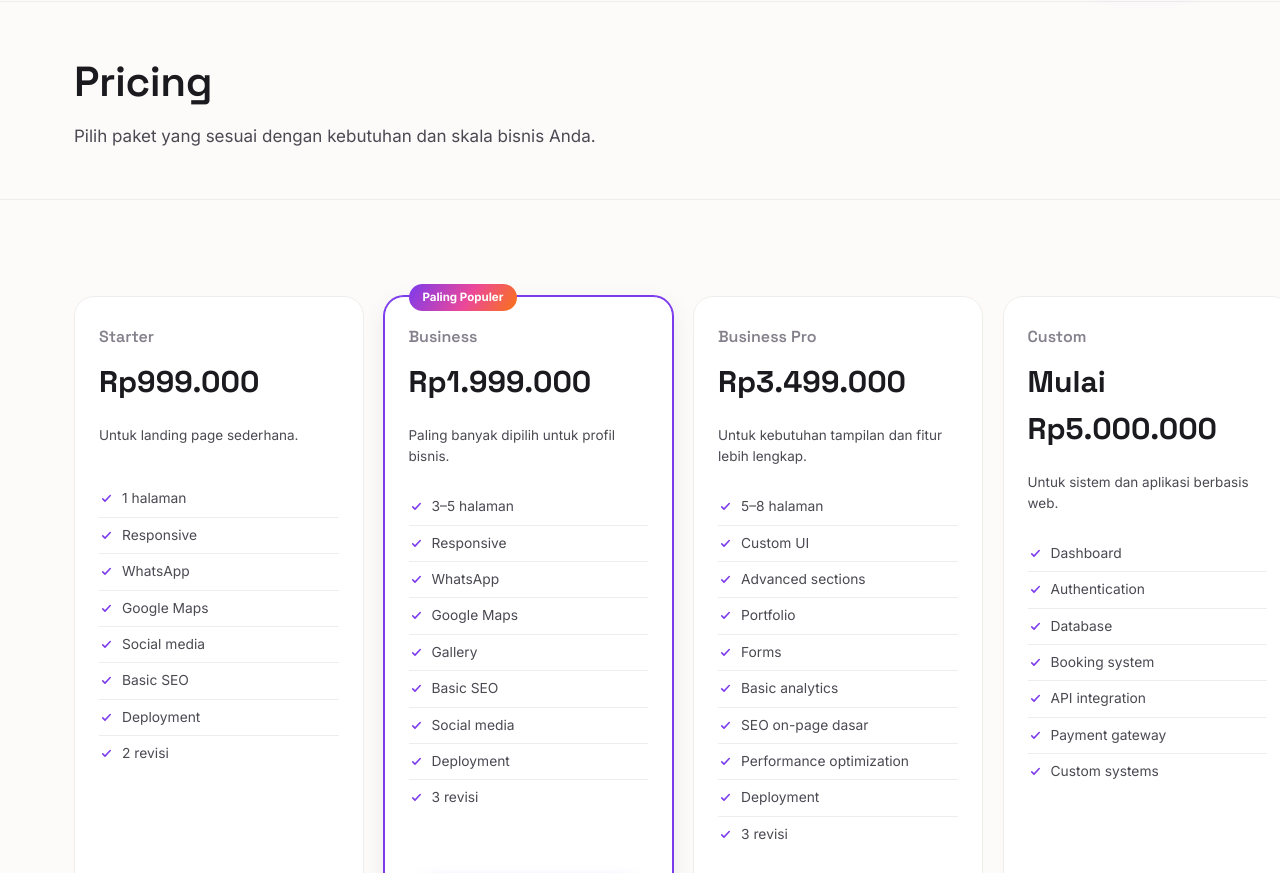
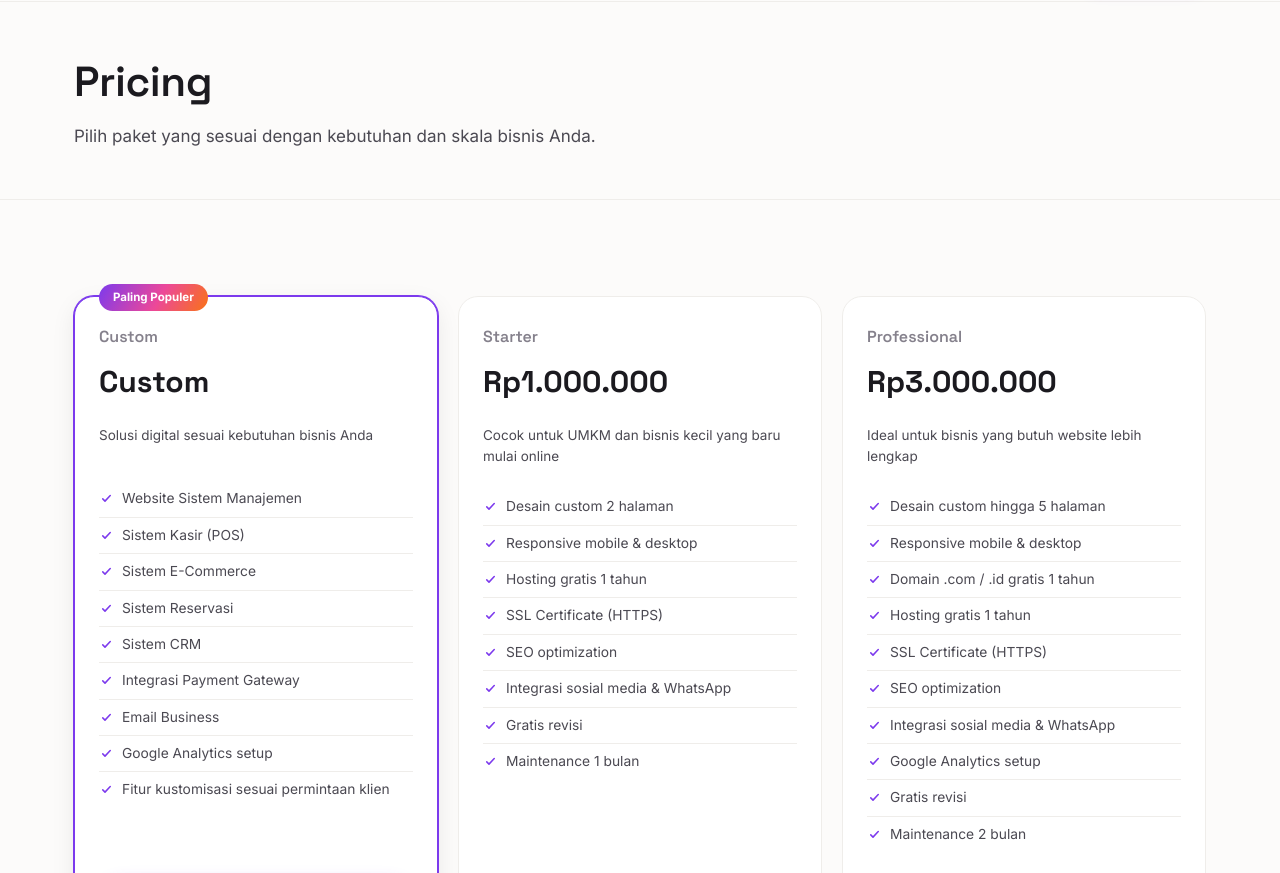
Before and after one commit to amayones/tria-lab, a plain HTML site: page pricing.html in a window 1280 px wide. Shown: the part 75-948 px from the top of the page. Drawn offline with Linux system fonts and the light colour scheme.

Commit message:
update pricing

```diff
--- a/assets/css/style.css
+++ b/assets/css/style.css
@@ -723,7 +723,7 @@ section{ padding: 96px 0; }
 /* ---------------- Pricing page ---------------- */
 .pricing-grid{
   display: grid;
-  grid-template-columns: repeat(4, 1fr);
+  grid-template-columns: repeat(3, 1fr);
   gap: 20px;
   align-items: stretch;
 }
--- a/assets/js/components/price-card.js
+++ b/assets/js/components/price-card.js
@@ -9,6 +9,9 @@ const CHECK_SVG = `<svg viewBox="0 0 20 20" fill="none" xmlns="http://www.w3.org
  */
 export function priceCardHtml(plan) {
   const priceDisplay = typeof plan.price === "number" ? formatRupiah(plan.price) : plan.priceLabel;
+  const ctaLink = plan.ctaLink || `/contact?plan=${encodeURIComponent(plan.name)}`;
+  const ctaLabel = plan.ctaLabel || "Konsultasikan Kebutuhan";
+  const isExternal = /^https?:\/\//.test(ctaLink);
 
   return `
     <div class="price-card ${plan.featured ? "featured" : ""}">
@@ -19,8 +22,8 @@ export function priceCardHtml(plan) {
       <ul>
         ${plan.features.map((f) => `<li>${CHECK_SVG}${f}</li>`).join("")}
       </ul>
-      <a href="/contact?plan=${encodeURIComponent(plan.name)}" class="btn ${plan.featured ? "btn-primary" : "btn-outline"} btn-block">
-        Konsultasikan Kebutuhan
+      <a href="${ctaLink}" ${isExternal ? `target="_blank" rel="noopener noreferrer"` : ""} class="btn ${plan.featured ? "btn-primary" : "btn-outline"} btn-block">
+        ${ctaLabel}
       </a>
     </div>
   `;
--- a/assets/js/data/pricing.js
+++ b/assets/js/data/pricing.js
@@ -1,77 +1,66 @@
 export const PRICING_PLANS = [
-  {
-    id: "starter",
-    name: "Starter",
-    price: 999000,
-    priceLabel: "Rp999.000",
-    description: "Untuk landing page sederhana.",
-    features: [
-      "1 halaman",
-      "Responsive",
-      "WhatsApp",
-      "Google Maps",
-      "Social media",
-      "Basic SEO",
-      "Deployment",
-      "2 revisi",
-    ],
-    featured: false,
-  },
-  {
-    id: "business",
-    name: "Business",
-    price: 1999000,
-    priceLabel: "Rp1.999.000",
-    description: "Paling banyak dipilih untuk profil bisnis.",
-    badge: "Paling Populer",
-    features: [
-      "3–5 halaman",
-      "Responsive",
-      "WhatsApp",
-      "Google Maps",
-      "Gallery",
-      "Basic SEO",
-      "Social media",
-      "Deployment",
-      "3 revisi",
-    ],
-    featured: true,
-  },
-  {
-    id: "business-pro",
-    name: "Business Pro",
-    price: 3499000,
-    priceLabel: "Rp3.499.000",
-    description: "Untuk kebutuhan tampilan dan fitur lebih lengkap.",
-    features: [
-      "5–8 halaman",
-      "Custom UI",
-      "Advanced sections",
-      "Portfolio",
-      "Forms",
-      "Basic analytics",
-      "SEO on-page dasar",
-      "Performance optimization",
-      "Deployment",
-      "3 revisi",
-    ],
-    featured: false,
-  },
   {
     id: "custom",
     name: "Custom",
     price: null,
-    priceLabel: "Mulai Rp5.000.000",
-    description: "Untuk sistem dan aplikasi berbasis web.",
+    priceLabel: "Custom",
+    description: "Solusi digital sesuai kebutuhan bisnis Anda",
+    badge: "Paling Populer",
     features: [
-      "Dashboard",
-      "Authentication",
-      "Database",
-      "Booking system",
-      "API integration",
-      "Payment gateway",
-      "Custom systems",
+      "Website Sistem Manajemen",
+      "Sistem Kasir (POS)",
+      "Sistem E-Commerce",
+      "Sistem Reservasi",
+      "Sistem CRM",
+      "Integrasi Payment Gateway",
+      "Email Business",
+      "Google Analytics setup",
+      "Fitur kustomisasi sesuai permintaan klien",
+    ],
+    featured: true,
+    ctaLabel: "Konsultasi Gratis",
+    ctaLink: "https://wa.me/6287841653401?text=Halo%2c%20saya%20mau%20konsultasi%20paket%20Custom",
+  },
+  {
+    id: "starter",
+    name: "Starter",
+    price: 1000000,
+    priceLabel: "Rp1.000.000",
+    description: "Cocok untuk UMKM dan bisnis kecil yang baru mulai online",
+    features: [
+      "Desain custom 2 halaman",
+      "Responsive mobile & desktop",
+      "Hosting gratis 1 tahun",
+      "SSL Certificate (HTTPS)",
+      "SEO optimization",
+      "Integrasi sosial media & WhatsApp",
+      "Gratis revisi",
+      "Maintenance 1 bulan",
     ],
     featured: false,
+    ctaLabel: "Pesan Sekarang",
+    ctaLink: "https://wa.me/6287841653401?text=Halo%2c%20saya%20mau%20pesan%20jasa%20pembuatan%20website%20paket%20Starter",
+  },
+  {
+    id: "professional",
+    name: "Professional",
+    price: 3000000,
+    priceLabel: "Rp3.000.000",
+    description: "Ideal untuk bisnis yang butuh website lebih lengkap",
+    features: [
+      "Desain custom hingga 5 halaman",
+      "Responsive mobile & desktop",
+      "Domain .com / .id gratis 1 tahun",
+      "Hosting gratis 1 tahun",
+      "SSL Certificate (HTTPS)",
+      "SEO optimization",
+      "Integrasi sosial media & WhatsApp",
+      "Google Analytics setup",
+      "Gratis revisi",
+      "Maintenance 2 bulan",
+    ],
+    featured: false,
+    ctaLabel: "Pesan Sekarang",
+    ctaLink: "https://wa.me/6287841653401?text=Halo%2c%20saya%20mau%20pesan%20jasa%20pembuatan%20website%20paket%20Professional",
   },
 ];
```
